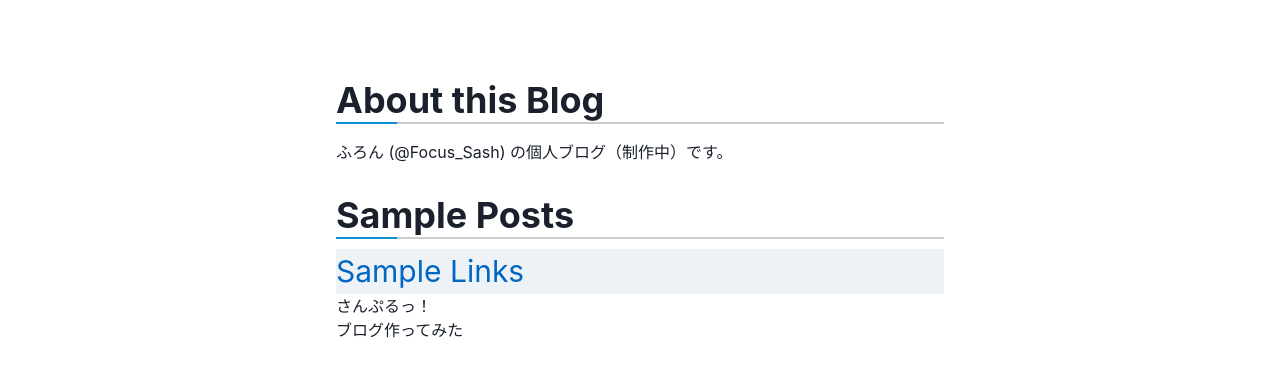
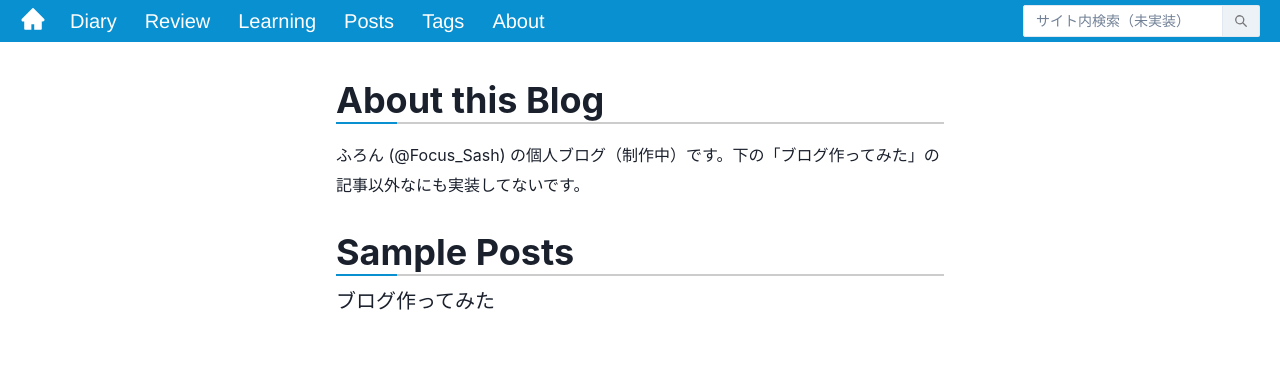
Before and after one commit to Focus-Sash/Furontline, a Next.js app in the folder next-js/: page / in a window 1280 px wide. Shown: the top 376 px of the page. Built offline with nearby package versions, Linux system fonts and the light colour scheme.

Commit message:
Fix Home Layout

```diff
--- a/next-js/components/topbar.tsx
+++ b/next-js/components/topbar.tsx
@@ -15,7 +15,7 @@ import {
 import { IconType } from "react-icons";
 
 import { FiHome, FiTrendingUp, FiCompass, FiSettings } from "react-icons/fi";
-import { AiOutlineTag } from "react-icons/ai";
+import { AiFillHome } from "react-icons/ai";
 
 interface NavItemProps {
   id: string;
@@ -24,10 +24,9 @@ interface NavItemProps {
 }
 
 const navItems: NavItemProps[] = [
-  { id: "Top", link: "/"},
   { id: "Diary", link: "/" },
   { id: "Review", link: "/" },
-  { id: "Learning", link: "/"},
+  { id: "Learning", link: "/" },
   { id: "Posts", link: "/" },
   { id: "Tags", link: "/" },
   { id: "About", link: "/" },
@@ -36,8 +35,11 @@ const navItems: NavItemProps[] = [
 const NavItem = ({ id, link }: NavItemProps): JSX.Element => {
   return (
     <NextLink href={link} passHref>
-      <Link ml="14px" mr="14px" fontSize={"20px"}
-        _hover={{textDecorationThickness: "2px", textUnderlineOffset: "5px"}}
+      <Link
+        ml="14px"
+        mr="14px"
+        fontSize={"20px"}
+        _hover={{ textDecorationThickness: "2px", textUnderlineOffset: "5px" }}
       >
         {id}
       </Link>
@@ -45,19 +47,29 @@ const NavItem = ({ id, link }: NavItemProps): JSX.Element => {
   );
 };
 
+const TOPBAR_HEIGHT: string = "42px";
+
 export const TopBar = (): JSX.Element => {
   return (
     <Flex
       bg={"#0990D0"}
-      color={useColorModeValue("#FFFFFF", "white")}
+      color={useColorModeValue("#FFFFFF", "#FFFFFF")}
       position="fixed"
       width={"100%"}
-      height="42px"
+      height={TOPBAR_HEIGHT}
       zIndex={200}
-      pl="20px"
+      pl="10px"
       alignItems={"center"}
       fontFamily={`"Century Gothic", "Helvetica Neue","Helvetica","Arial", sans-serif`}
+      justifyContent="space-between"
     >
+      <Flex>
+      <NextLink href={"/"} passHref>
+        <Link w={"26px"} h={"26px"} mb={"4px"} ml={"10px"} mr={"10px"}>
+          <Icon as={AiFillHome} w={"26px"} h={"26px"} />
+        </Link>
+      </NextLink>
+
       {navItems.map((navItem) => {
         return (
           <NavItem id={navItem.id} link={navItem.link} key={navItem.id}>
@@ -65,7 +77,10 @@ export const TopBar = (): JSX.Element => {
           </NavItem>
         );
       })}
+      </Flex>
+      <DeskTopSearchField />
     </Flex>
+
   );
 };
 
@@ -76,7 +91,7 @@ export const TopBuffer = (): JSX.Element => {
       color={useColorModeValue("gray.600", "white")}
       position="relative"
       width={"100%"}
-      height="40px"
+      height={TOPBAR_HEIGHT}
       display="block"
       zIndex={0}
     />
@@ -185,10 +200,10 @@ const TopLink = (): JSX.Element => {
 
 const DeskTopSearchField = (): JSX.Element => {
   return (
-    <InputGroup size="sm" height={"60%"} width="auto">
-      <Input placeholder="サイト内検索（未実装）" width={"200px"} />
+    <InputGroup size="sm" width="auto" pr="20px" >
+      <Input placeholder="サイト内検索（未実装）" width={"200px"} bgColor="#FFFFFF"/>
       <InputRightAddon>
-        <SearchIcon w={3} h={3} />
+        <SearchIcon w={3} h={3} color="#777777"/>
       </InputRightAddon>
     </InputGroup>
   );
--- a/next-js/pages/_app.tsx
+++ b/next-js/pages/_app.tsx
@@ -1,5 +1,5 @@
 import '../styles/globals.css';
-import "highlight.js/styles/base16/equilibrium-light.css"
+import "highlight.js/styles/base16/classic-light.css"
 import { ChakraProvider } from '@chakra-ui/react';
 
 
--- a/next-js/pages/index.tsx
+++ b/next-js/pages/index.tsx
@@ -16,20 +16,14 @@ import {
   FlexProps,
   HStack,
 } from "@chakra-ui/react";
-import {
-  ChevronDownIcon,
-} from "@chakra-ui/icons";
-import {
-  FiHome,
-  FiTrendingUp,
-  FiCompass,
-  FiSettings,
-} from "react-icons/fi";
+import { ChevronDownIcon } from "@chakra-ui/icons";
+import { FiHome, FiTrendingUp, FiCompass, FiSettings } from "react-icons/fi";
 import { AiOutlineTag } from "react-icons/ai";
 import Head from "next/head";
 import NextLink from "next/link";
 import { IconType } from "react-icons";
 import { getSortedPostsData } from "../lib/posts";
+import { TopBar } from "../components/topbar";
 
 const logoRatio: number = 2.5;
 const logoWidth: number = 73.41026 * logoRatio;
@@ -65,8 +59,6 @@ export async function getStaticProps() {
   };
 }
 
-
-
 export default function Home({ allPostsData }: any) {
   const { onClose } = useDisclosure();
   return (
@@ -75,7 +67,7 @@ export default function Home({ allPostsData }: any) {
         <title>トップ - ふろんとらいん</title>
       </Head>
 
-      {/* <TopBar /> */}
+      <TopBar />
       <Flex paddingTop="calc(33px + 1rem)" w="100vw">
         <Container maxW="container.sm">
           <Main allPostsData={allPostsData} />
@@ -100,28 +92,28 @@ const Main = ({
 }: {
   allPostsData: { id: string; date: string; title: string }[];
 }) => {
-
   return (
     <Flex mt="1em" align="left" display={"block"}>
       <Heading as="h2">About this Blog</Heading>
-      <Text>ふろん (@Focus_Sash) の個人ブログ（制作中）です。</Text>
+      <Text
+        lineHeight={1.9}
+        fontFamily={`Meiryo","Yu Gothic"," "Hiragino Sans",  "sans-serif"`}
+        fontSize="16px"
+      >
+        ふろん (@Focus_Sash)
+        の個人ブログ（制作中）です。下の「ブログ作ってみた」の記事以外なにも実装してないです。
+      </Text>
       <Heading as="h2">Sample Posts</Heading>
-      <Box border={"3px"} bg={"gray.100"}>
-        <Link fontSize={"3xl"} color="#0066c0">
-          Sample Links
-        </Link>
-      </Box>
       {allPostsData.map((postData, index, array) => {
         return (
-          <NextLink href={`posts/${postData.id}`} passHref key={postData.id}><Link display="block">{postData.title}</Link></NextLink>
+          <NextLink href={`posts/${postData.id}`} passHref key={postData.id}>
+            <Link display="block" fontSize={"20px"}>{postData.title}</Link>
+          </NextLink>
         );
       })}
     </Flex>
   );
 };
-
-
-
 
 interface LinkItemProps {
   name: string;
--- a/next-js/posts/sample.md
+++ /dev/null
@@ -1,8 +0,0 @@
----
-title: "さんぷるっ！"
-summary: "テスト用のサンプル記事です"
-date: "2022-05-17"
-id: "sample"
----
-
-これはサンプルです！！！！
```
Also changed, not shown: next-js/pages/posts/[id].tsx (+4 -4 lines), next-js/posts/making-blog.md (+3 -23 lines).
